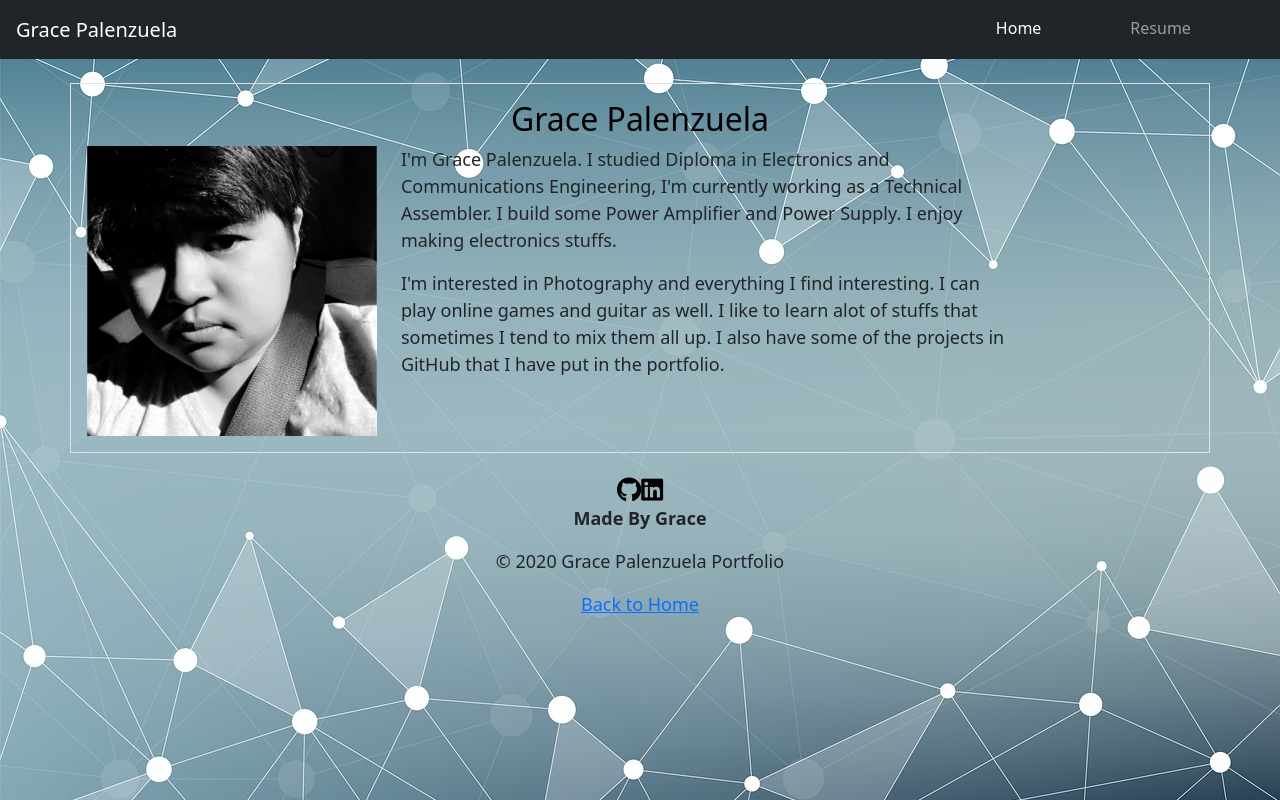
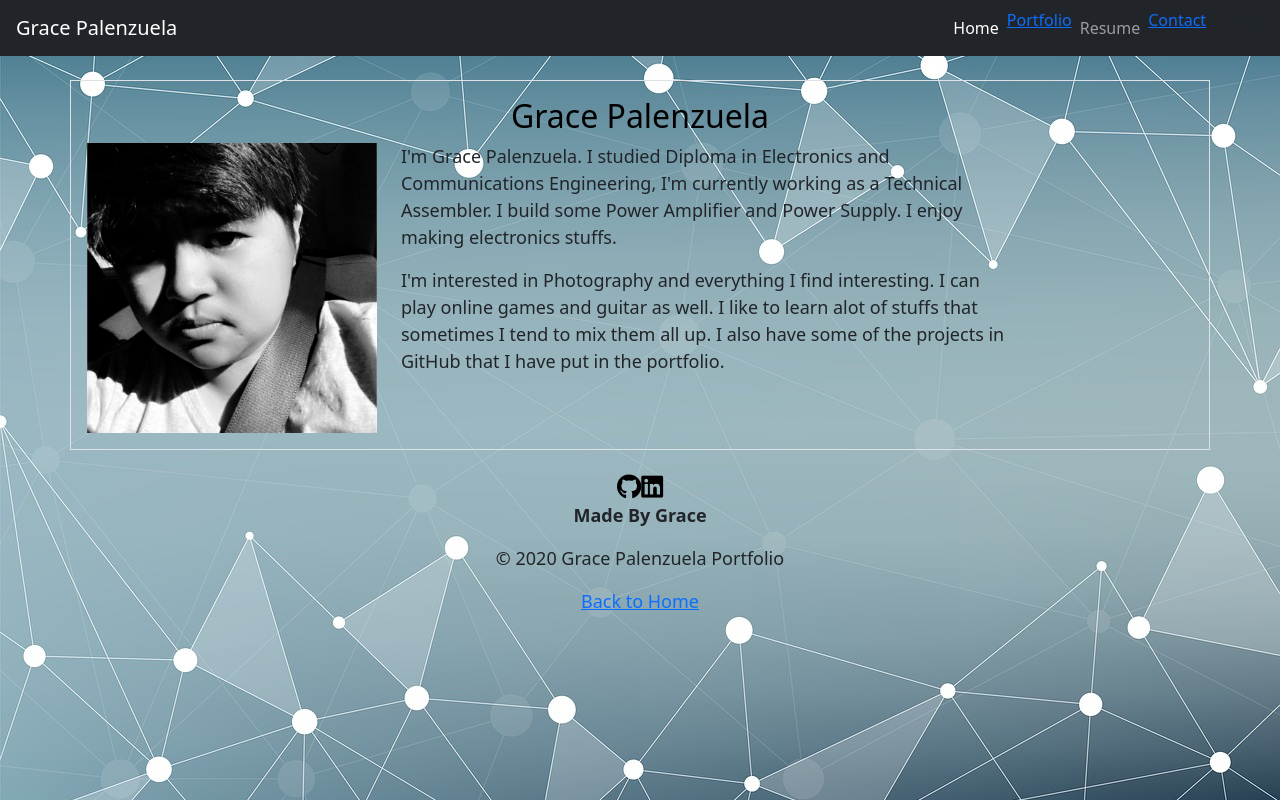
Before and after one commit to gracee19/gracee19.github.io, a React (Create React App) app: page / in a window 1280 px wide. Built offline with nearby package versions, Linux system fonts and the light colour scheme.

Commit message:
navbar edited

```diff
--- a/src/components/Navbar/index.js
+++ b/src/components/Navbar/index.js
@@ -27,9 +27,10 @@ export default function NavBar() {
           </li>
           <li class="nav-item">
             {/* <a class="nav-link" href="/portfolio"> */}
-            <p>
-              <Link to="/portfolio"/>Portfolio
-            </p>
+            {/* <a href="/portfolio" onClick={Link} to="/portfolio"> */}
+            <a><Link to="/portfolio">
+               Portfolio
+            </Link></a>
             {/* </a> */}
           </li>
           <li class="nav-item">
@@ -39,7 +40,11 @@ export default function NavBar() {
           </li>
           <li class="nav-item">
             {/* <a class="nav-link" href="/contact"> */}
-            <p><Link to="/contact"/>Contact</p>
+            {/* <a href="/contact" onClick={Link} to="/contact"> */}
+            <a><Link to="/contact">Contact</Link></a>
+              Contact
+            {/* </a> */}
+
             {/* </a> */}
           </li>
         </ul>
```
